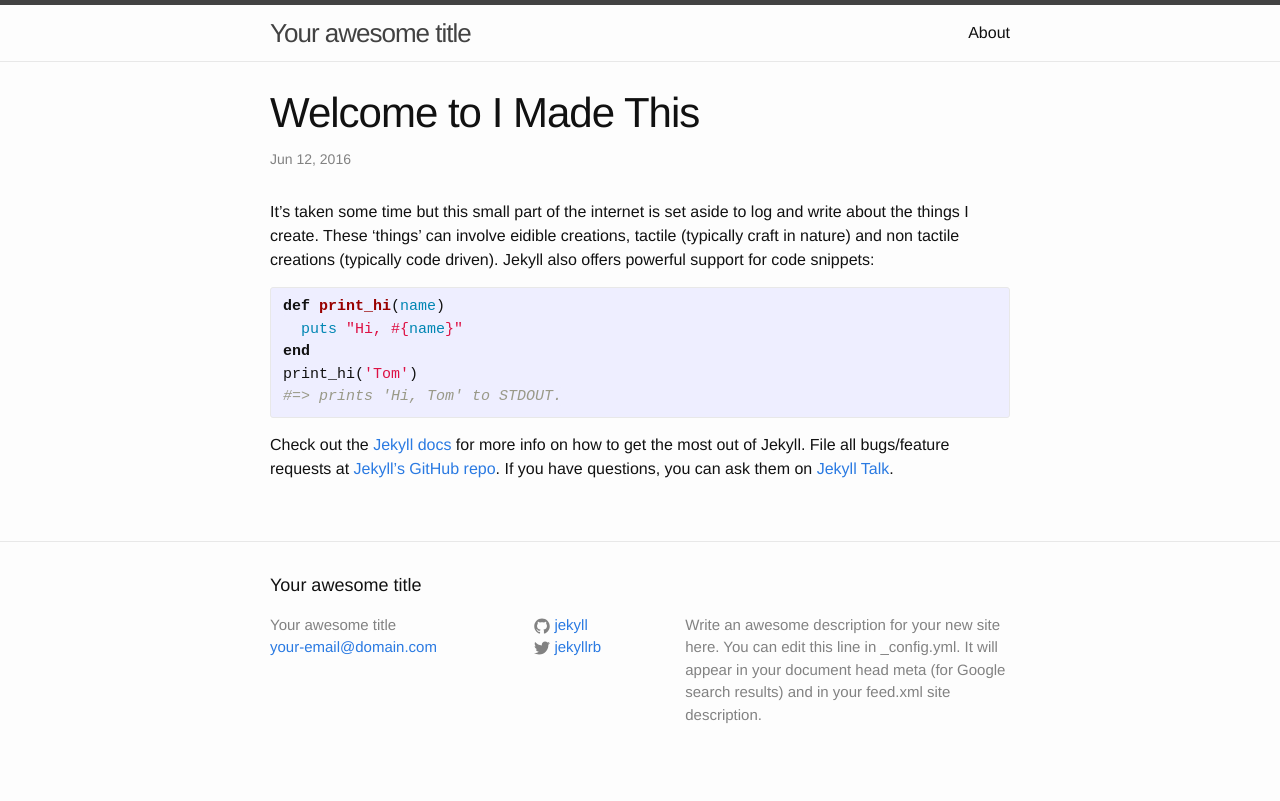
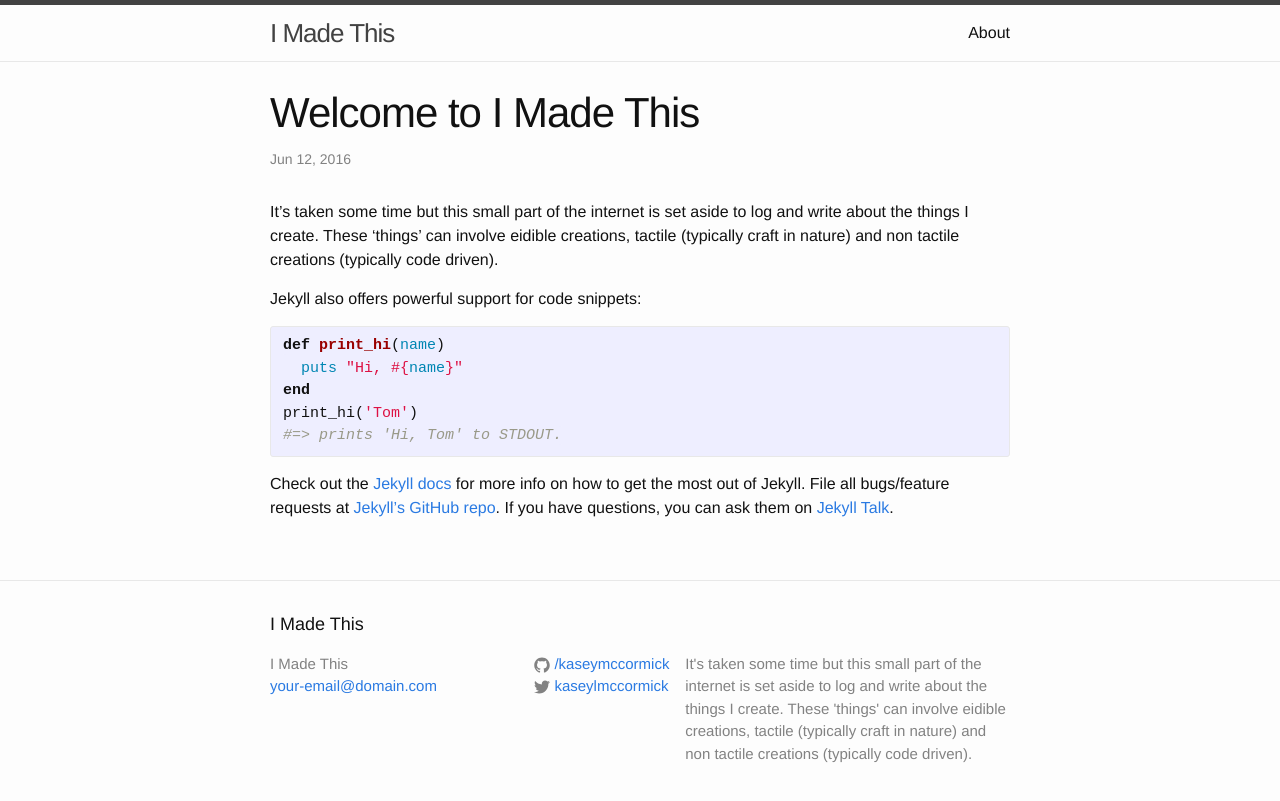
Before and after one commit to kaseymccormick/imadethis, a Jekyll site: the page built from _posts/2016-06-12-welcome.markdown, in a window 1280 px wide. Shown: the top 801 px of the page. Built offline with Jekyll 4.4.1, drawn with Linux system fonts in a browser that asks for light colours.

Commit message:
adding post and including rubymine workspace in ingore

```diff
--- a/_config.yml
+++ b/_config.yml
@@ -6,16 +6,15 @@
 # 'jekyll serve'. If you change this file, please restart the server process.
 
 # Site settings
-title: Your awesome title
+title: I Made This
 email: your-email@domain.com
 description: > # this means to ignore newlines until "baseurl:"
-  Write an awesome description for your new site here. You can edit this
-  line in _config.yml. It will appear in your document head meta (for
-  Google search results) and in your feed.xml site description.
+  It's taken some time but this small part of the internet is set aside to log and write about the things I create. These 'things' can involve eidible creations, tactile (typically craft in nature) and non tactile creations (typically code driven).
+
 baseurl: "" # the subpath of your site, e.g. /blog
 url: "http://yourdomain.com" # the base hostname & protocol for your site
-twitter_username: jekyllrb
-github_username:  jekyll
+twitter_username: kaseylmccormick
+github_username:  /kaseymccormick
 
 # Build settings
 markdown: kramdown
--- a/_posts/2016-06-12-welcome.markdown
+++ b/_posts/2016-06-12-welcome.markdown
@@ -5,6 +5,7 @@ date:   2016-06-12 17:32:10 -0500
 categories: code-related introduction ruby
 ---
 It's taken some time but this small part of the internet is set aside to log and write about the things I create. These 'things' can involve eidible creations, tactile (typically craft in nature) and non tactile creations (typically code driven).
+
 Jekyll also offers powerful support for code snippets:
 
 {% highlight ruby %}
```
Also changed, not shown: 1 other file.
